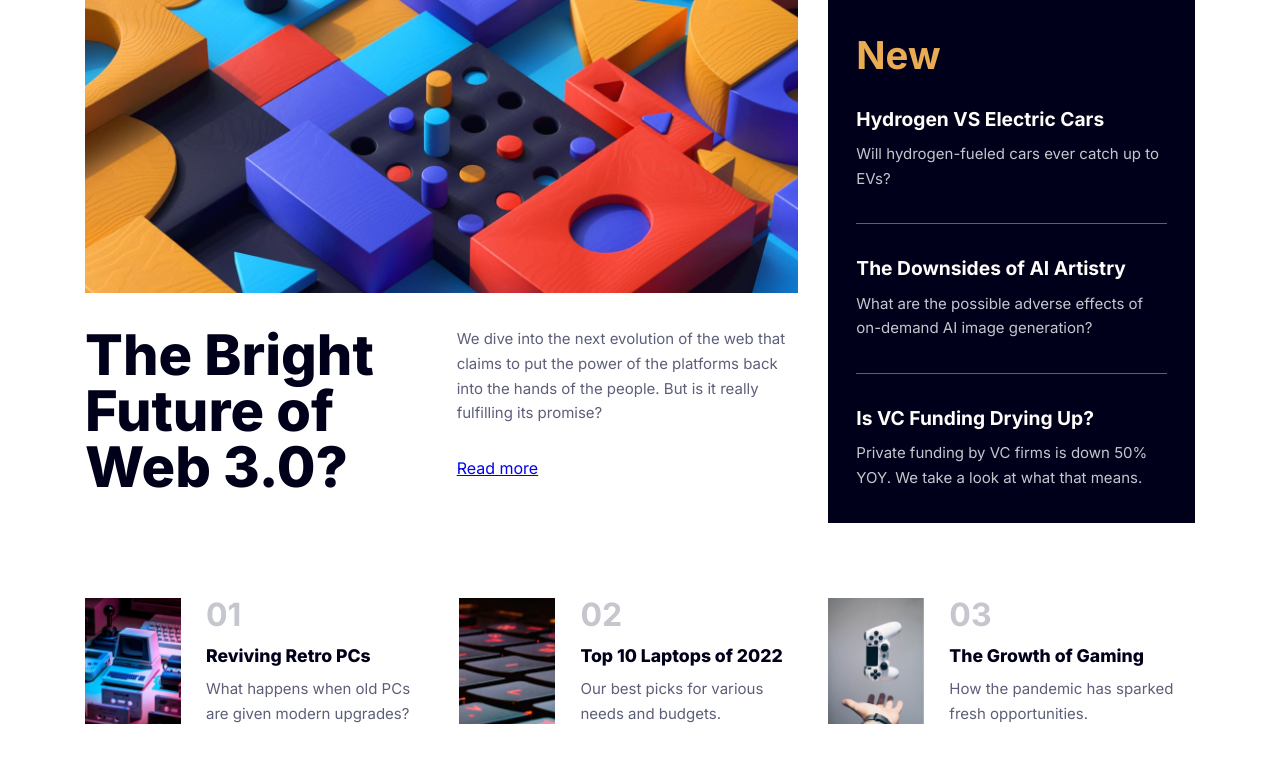
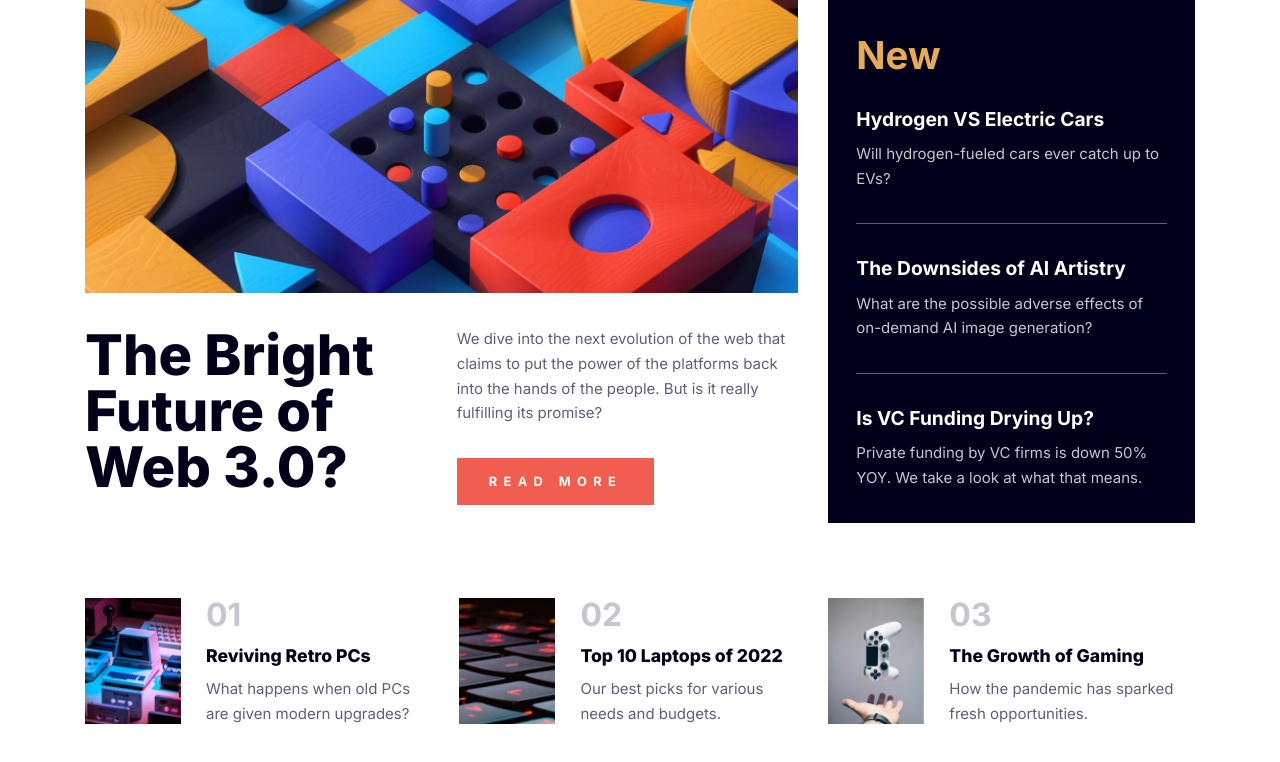
Before and after one commit to dannyfongdev/fem-news-grid, a website: page index.html in a window 1280 px wide. Drawn offline with Linux system fonts and the light colour scheme.

Commit message:
added main.scss, styled read more button

```diff
--- a/scss/main.scss
+++ b/scss/main.scss
@@ -57,6 +57,22 @@
 
   p {
     margin-bottom: 2rem;
+  }
+
+  a.btn {
+    display: inline-block;
+    background-color: $secondary-color;
+    color: $neutral-color-1;
+    padding: 1rem 2rem;
+    text-decoration: none;
+    text-transform: uppercase;
+    letter-spacing: 0.4rem;
+    font-size: 0.8rem;
+    font-weight: 700;
+
+    &:hover {
+      background-color: $neutral-color-4;
+    }
   }
 }
 
```
Also changed, not shown: css/main.css.
